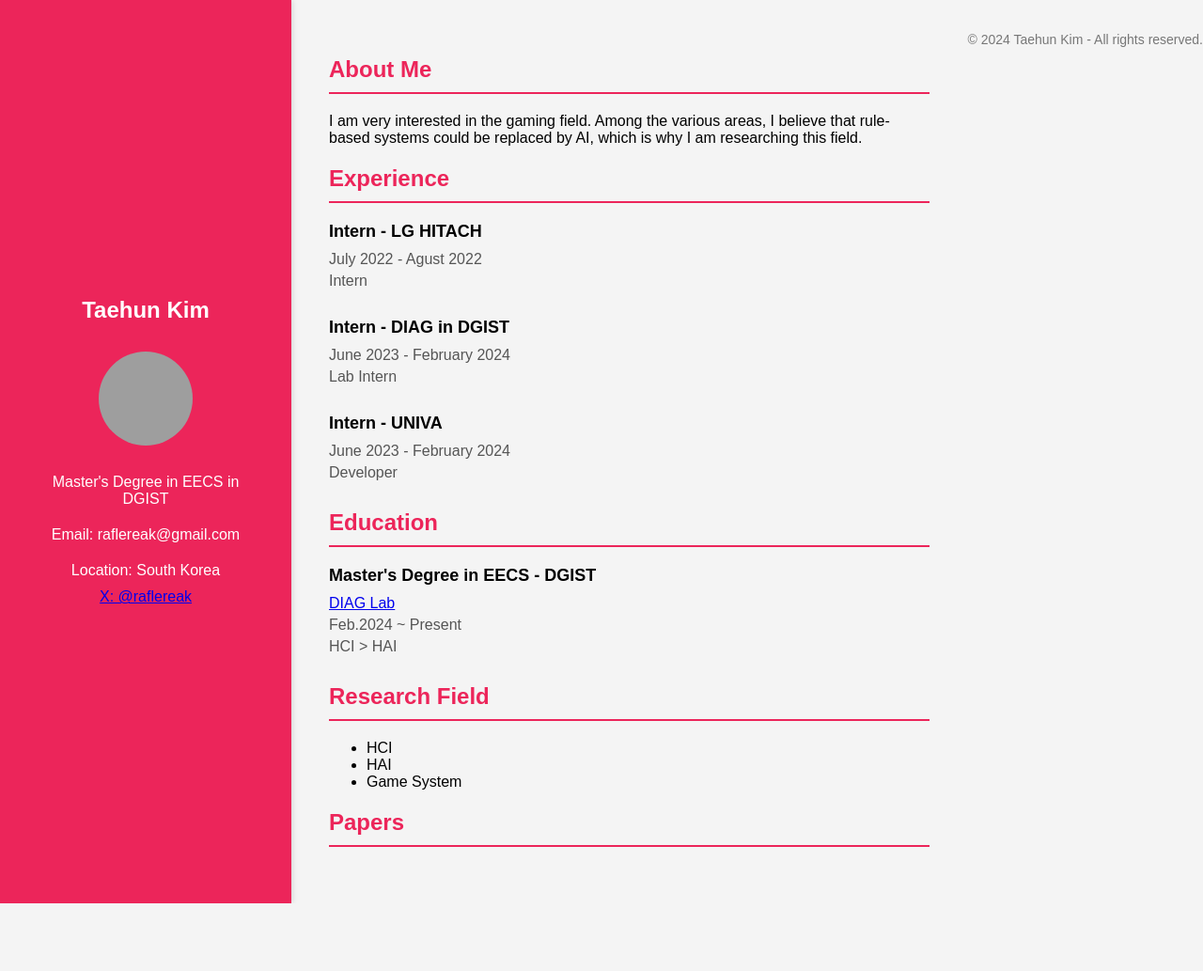
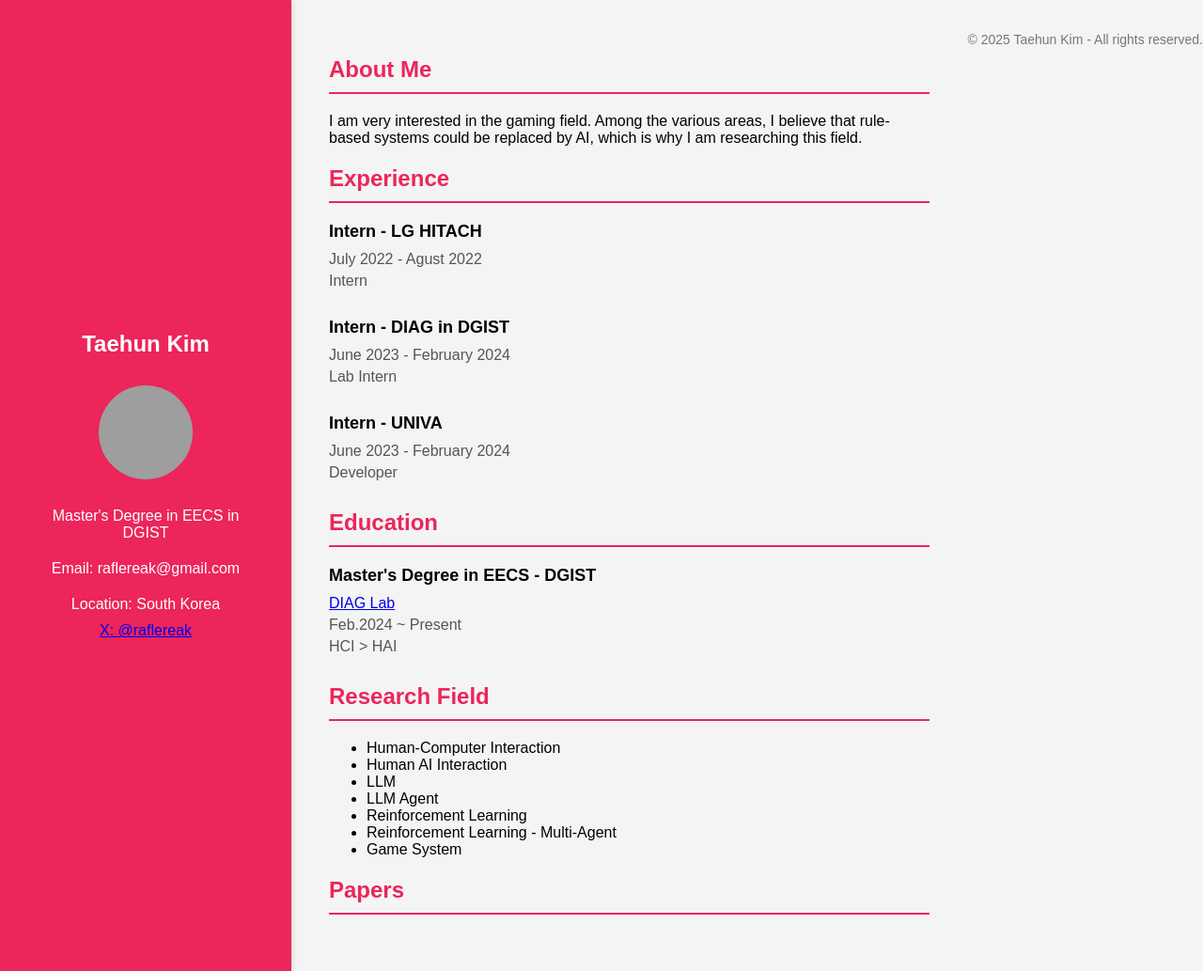
Before and after one commit to raflereak/raflereak.github.io, a plain HTML site: page index.html in a window 1280 px wide. Shown: the whole page at 94% size. Before the commit the page ends 961 px from the top, so only its background shows below. Drawn offline with Linux system fonts and the light colour scheme; grey boxes are pictures that could not be loaded.

Commit message:
Update index.html

```diff
--- a/index.html
+++ b/index.html
@@ -130,8 +130,12 @@
 
     <h2>Research Field</h2>
     <ul>
-        <li>HCI</li>
-        <li>HAI</li>
+        <li>Human-Computer Interaction</li>
+        <li>Human AI Interaction</li>
+        <li>LLM</li>
+        <li>LLM Agent</li>
+        <li>Reinforcement Learning</li>
+        <li>Reinforcement Learning - Multi-Agent</li>
         <li>Game System</li>
     </ul>
 
@@ -151,7 +155,7 @@
 </div>
 
 <footer>
-    <p>&copy; 2024 Taehun Kim - All rights reserved.</p>
+    <p>&copy; 2025 Taehun Kim - All rights reserved.</p>
 </footer>
 
 </body>
```
